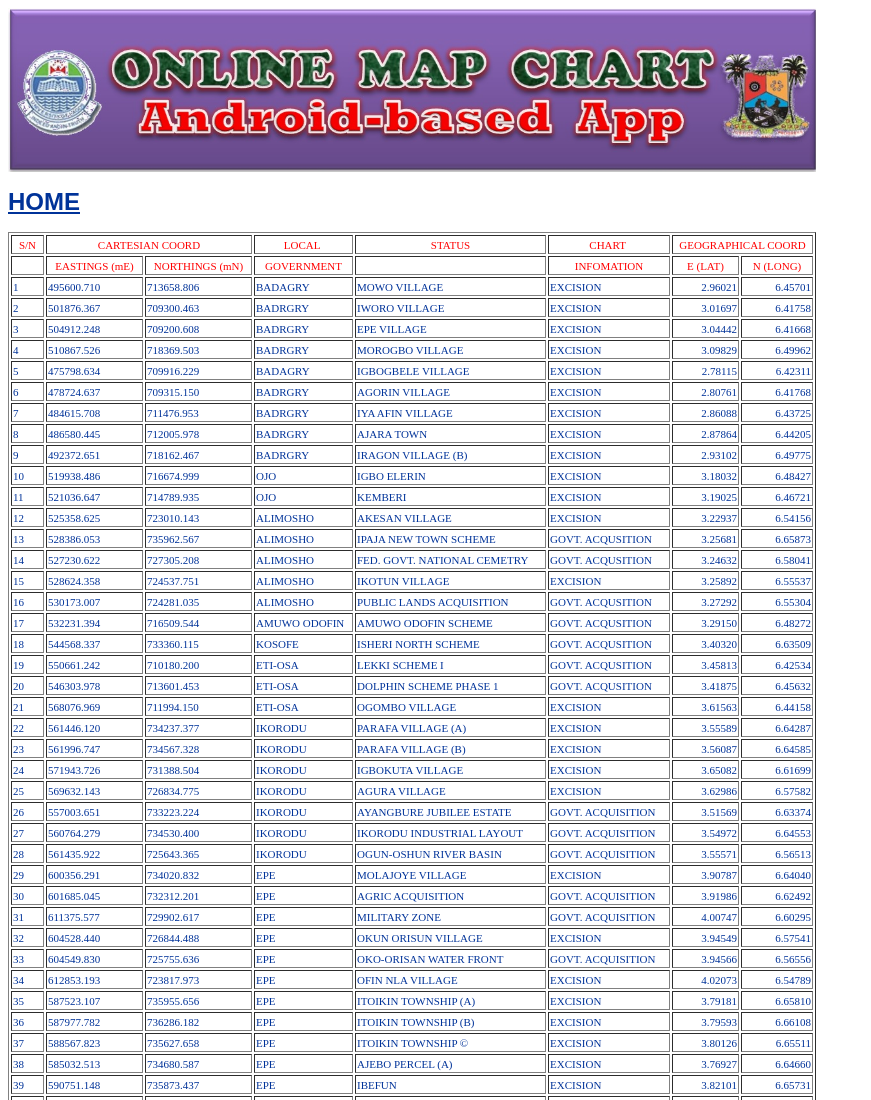
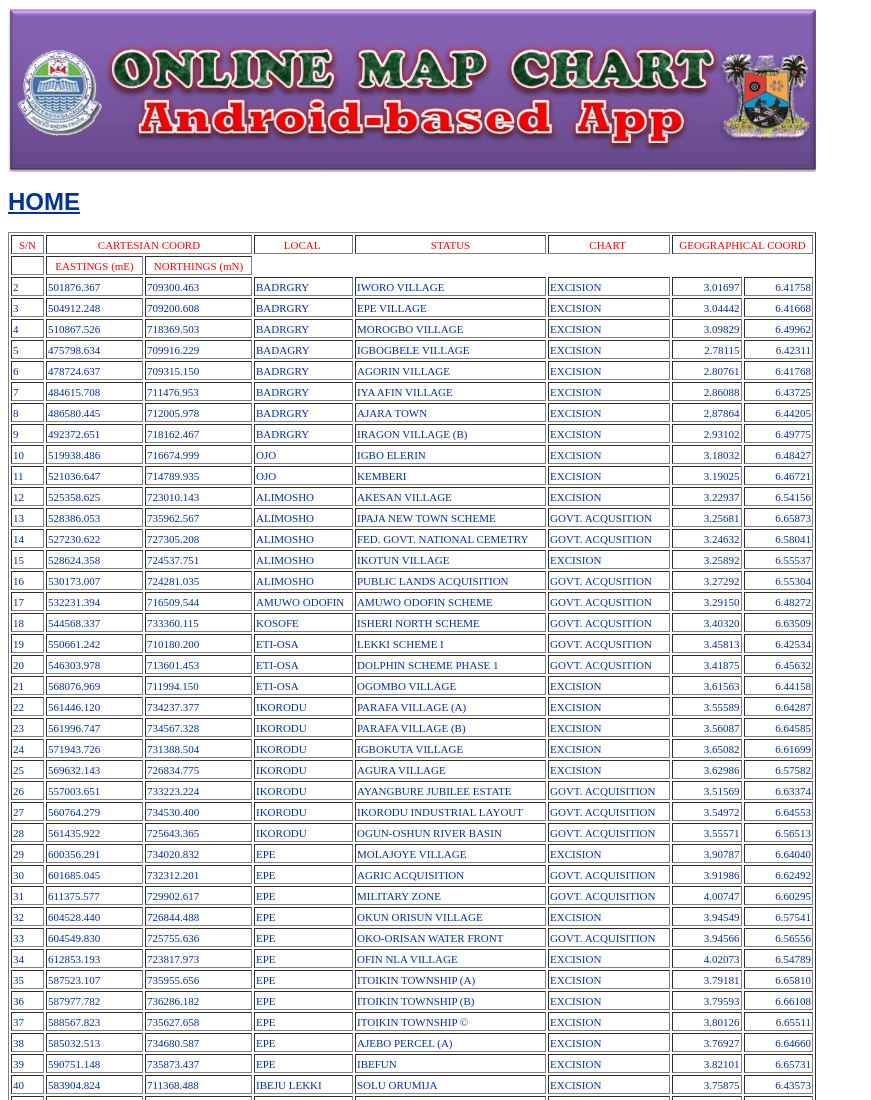
Before and after one commit to Ajiboye7/Online-Chart, a plain HTML site: page Database.htm in a window 1280 px wide. Shown: the top 1100 px of the page, without its empty margins (0-871 px from the left). Drawn offline with Linux system fonts and the light colour scheme.

Commit message:
commit change

```diff
--- a/Database.htm
+++ b/Database.htm
@@ -63,25 +63,9 @@ function FP_getObjectByID(id,o) {//v1.0
   <tr height="19">
     <td height="19"><div align="center"><span class="style1"><span class="style2"><span class="style4"><span class="style10"></span></span></span></span></div></td>
     <td width="93"><div align="center" class="style9">EASTINGS (mE)</div></td>
-    <td width="103"><div align="center" class="style9">
+    <td width="103"><an align="center" class="style9">
       <p>NORTHINGS (mN)</p>
-    </div></td>
-    <td><div align="center" class="style9">GOVERNMENT</div></td>
-    <td><div align="center"><span class="style1"><span class="style2"><span class="style4"><span class="style10"></span></span></span></span></div></td>
-    <td><div align="center" class="style9">INFOMATION</div></td>
-    <td width="63"><div align="center" class="style9">E (LAT)</div></td>
-    <td width="68"><div align="center" class="style9">N (LONG)</div></td>
-  </tr>
-
-  <tr height="19">
-    <td height="19"><span class="style8">1</span></td>
-    <td><span class="style8">495600.710</span></td>
-    <td><span class="style8">713658.806</span></td>
-    <td><span class="style8">BADAGRY</span></td>
-    <td><span class="style8">MOWO VILLAGE</span></td>
-    <td><span class="style8">EXCISION</span></td>
-    <td align="right"><span class="style8">2.96021</span></td>
-    <td align="right"><span class="style8">6.45701</span></td>
+    </an></td>
   </tr>
   <tr height="19">
     <td height="19"><span class="style8">2</span></td>
```
